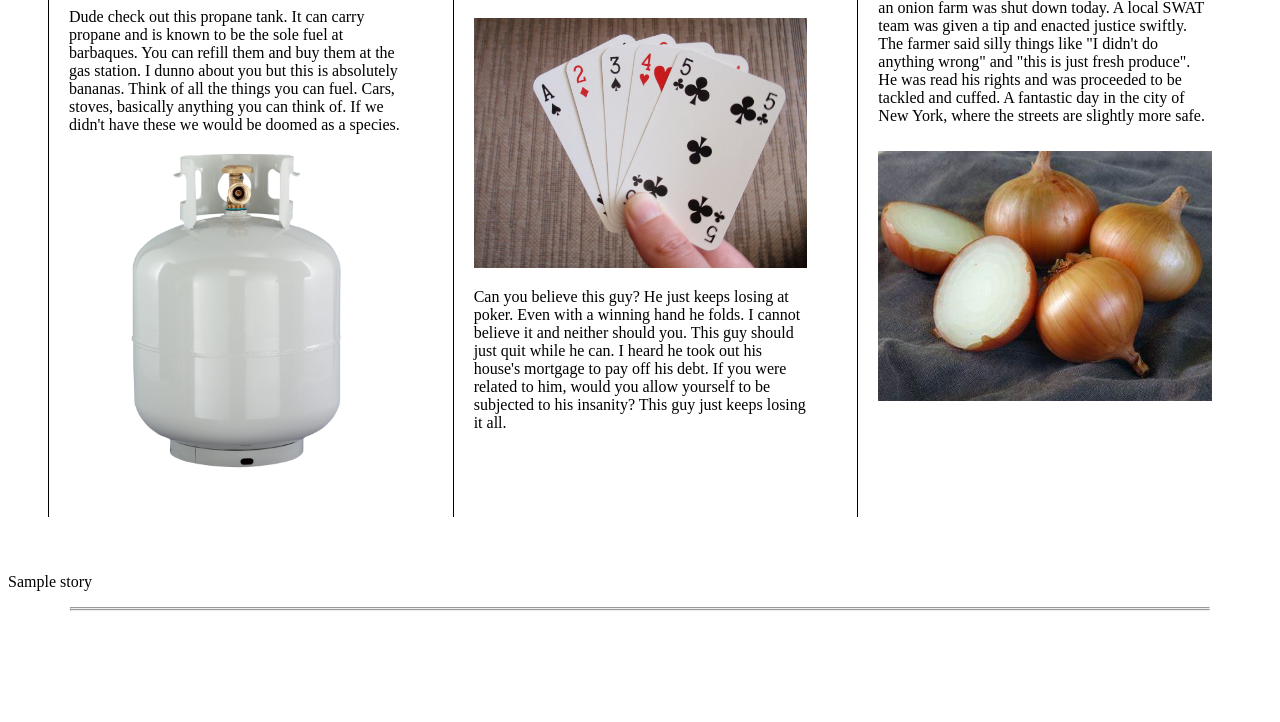
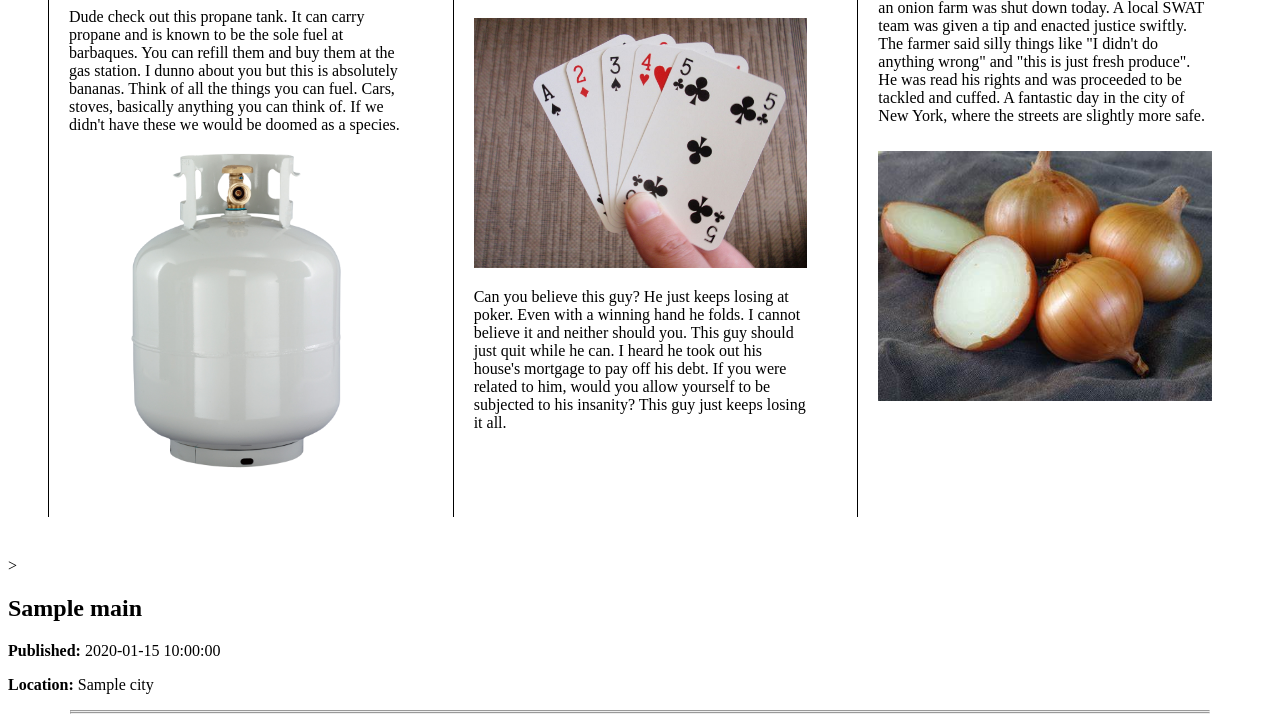
Before and after one commit to ruyeki/ecs162-hw3, a Flask app: template templates/index.html in a window 1280 px wide. Shown: the part 262-984 px from the top of the page. Before the commit the page ends 873 px from the top, so only its background shows below. Run offline with Flask 3, Linux system fonts and the light colour scheme; the template is opened without the code that fills it: most values are stand-ins (such as "Sample title", 1, 10 or a date in 2020); some web fonts are replaced.

Commit message:
Got location fetching working

```diff
--- a/app.py
+++ b/app.py
@@ -8,30 +8,37 @@ import requests
 load_dotenv()
 
 app = Flask(__name__)
-NYT_API_KEY = os.getenv("NYT_API_KEY")
-
 nyt_api_key = os.getenv('NYT_API_KEY')
 
 
 @app.route('/')
 def index():
-
-    stories = get_stories()
-
-    print(stories)
-
+    # Had to compile both sets into one set of stories
+    sac_stories = get_stories("Sacramento")
+    davis_stories = get_stories("Davis")
+    stories = sac_stories + davis_stories
+    stories.sort(key=lambda x: x.get("pub_date", ""), reverse=True)
 
     return render_template('index.html', stories = stories)
 
 
-def get_stories():
-    url = 'https://api.nytimes.com/svc/topstories/v2/home.json'
-    params = {'api-key': nyt_api_key}
+def get_stories(location):
+    url = 'https://api.nytimes.com/svc/search/v2/articlesearch.json'
+    params = {
+        'fq': 'timesTag.location:"' + location + '"',
+        'sort': 'newest',
+        'api-key': nyt_api_key
+    }
     response = requests.get(url, params=params)
 
     if response.status_code == 200:
-        return response.json()['results']
+        data = response.json()
+        stories = data.get('response',{}).get('docs')
+        for story in stories:
+            story['city'] = location
+        return stories
     else:
+        print("Something went wrong");
         return []
 
 
--- a/templates/index.html
+++ b/templates/index.html
@@ -49,9 +49,13 @@
                 </section>
             </div>
 
+            <!--Testing Here-->
+            <!--We get the headline, date, and city-->>
             <div>
                 {%for story in stories%}
-                    <p>{{ story.title }}</p>
+                <h2>{{ story.headline.main }}</h2>
+                <p><strong>Published:</strong> {{ story.pub_date }}</p>
+                <p><strong>Location:</strong> {{ story.city }}</p>
                 {%endfor%}
             </div>
         </main>
```
